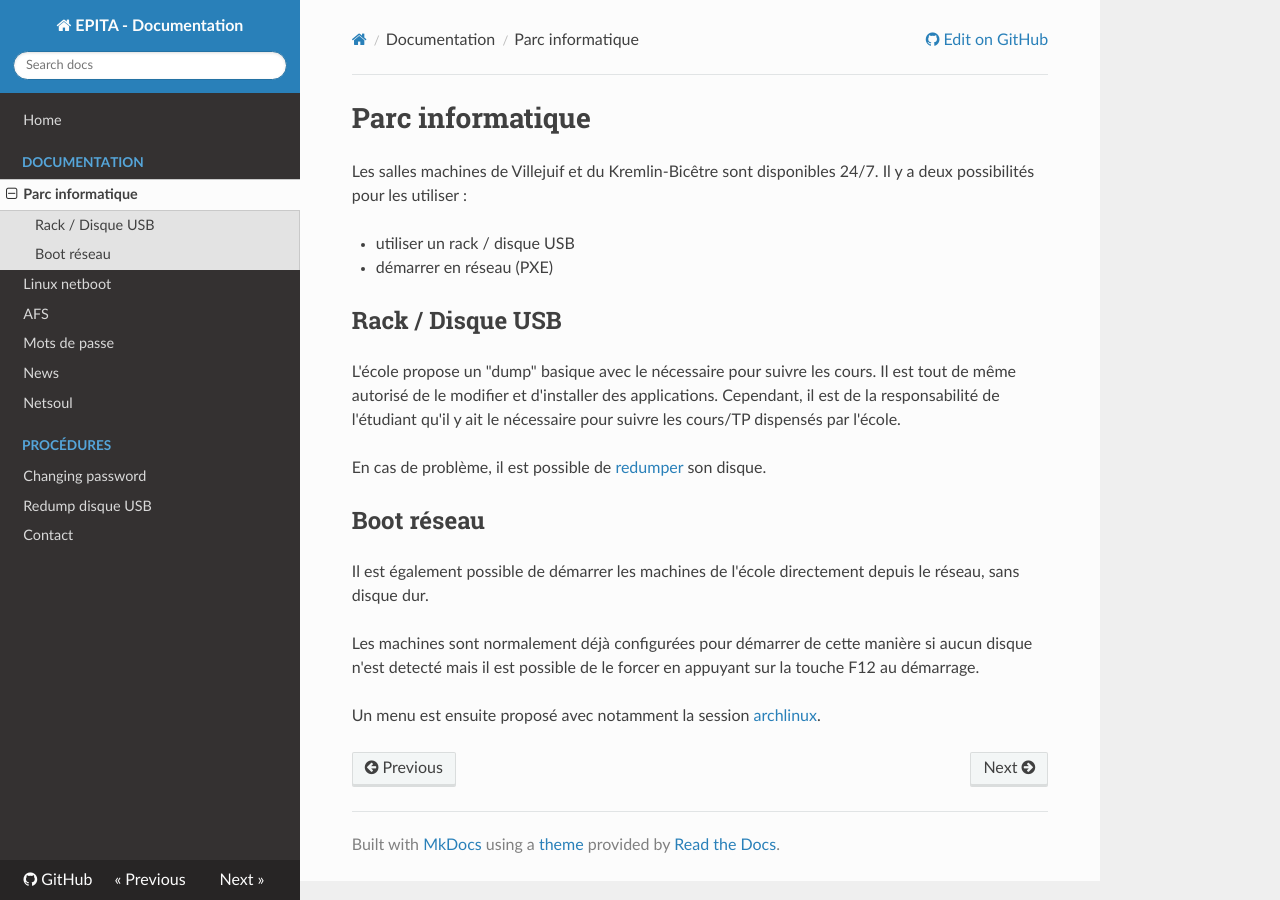
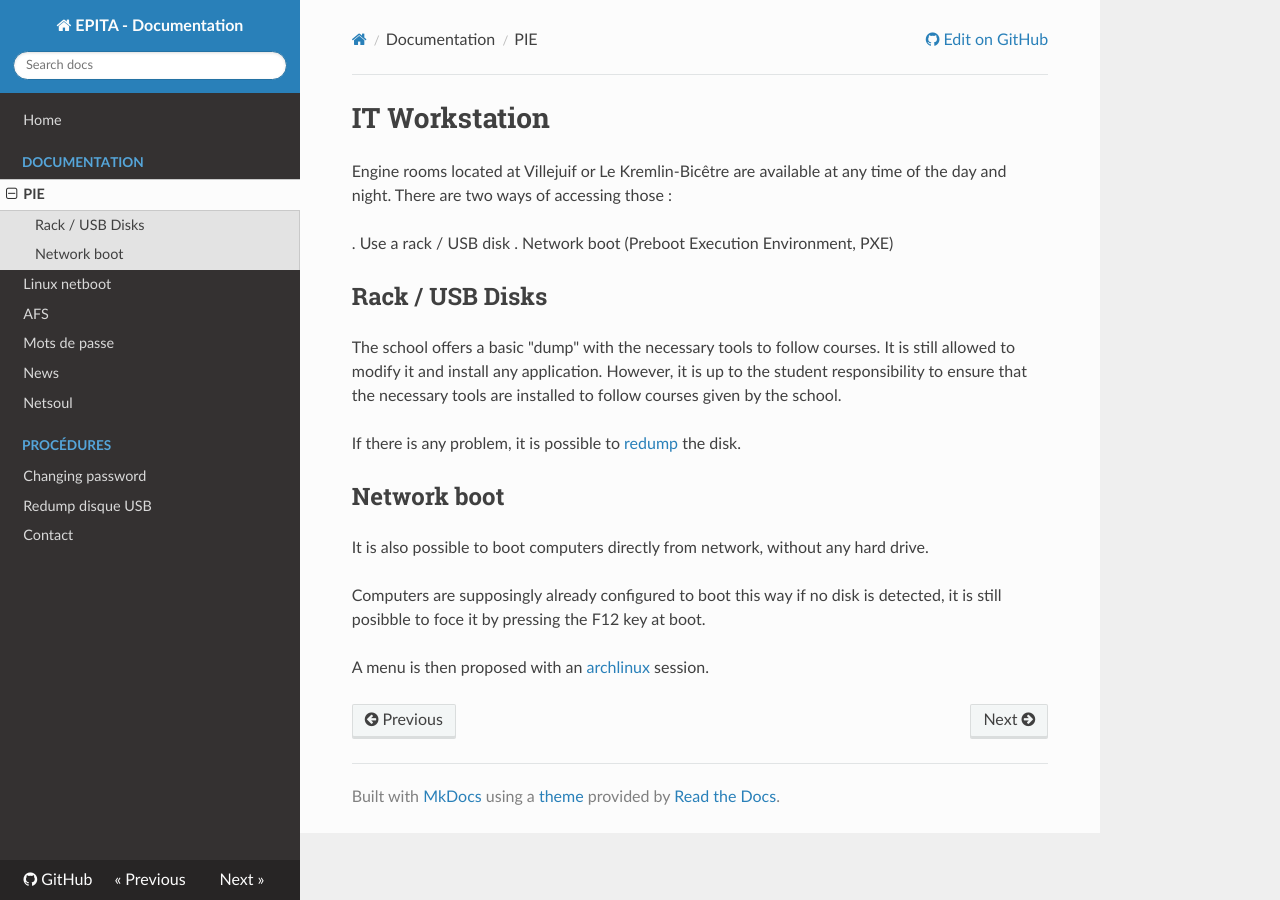
Before and after one commit to cri-epita/epita-doc, an MkDocs documentation site: the page built from docs/pie.md, in a window 1280 px wide. Built offline with MkDocs 1.6.1, drawn with Linux system fonts in a browser that asks for light colours; nearby versions of some CDN libraries; old or Windows-style settings are respelled for this version of MkDocs.

Commit message:
translate pie page in english

```diff
--- a/docs/pie.md
+++ b/docs/pie.md
@@ -1,28 +1,20 @@
-# Parc informatique
+# IT Workstation
 
-Les salles machines de Villejuif et du Kremlin-Bicêtre sont disponibles 24/7.
-Il y a deux possibilités pour les utiliser :
+Engine rooms located at Villejuif or Le Kremlin-Bicêtre are available at any time of the day and night. There are two ways of accessing those :
 
- * utiliser un rack / disque USB
- * démarrer en réseau (PXE)
+. Use a rack / USB disk
+. Network boot (Preboot Execution Environment, PXE)
 
-## Rack / Disque USB
+## Rack / USB Disks
 
-L'école propose un "dump" basique avec le nécessaire pour suivre les cours. Il
-est tout de même autorisé de le modifier et d'installer des applications.
-Cependant, il est de la responsabilité de l'étudiant qu'il y ait le nécessaire
-pour suivre les cours/TP dispensés par l'école.
+The school offers a basic "dump" with the necessary tools to follow courses. It is still allowed to modify it and install any application. However, it is up to the student responsibility to ensure that the necessary tools are installed to follow courses given by the school.
 
-En cas de problème, il est possible de [redumper](redump.md) son disque.
+If there is any problem, it is possible to [redump](redump.md) the disk.
 
-## Boot réseau
+## Network boot
 
-Il est également possible de démarrer les machines de l'école directement depuis
-le réseau, sans disque dur.
+It is also possible to boot computers directly from network, without any hard drive.
 
-Les machines sont normalement déjà configurées pour démarrer de cette manière si
-aucun disque n'est detecté mais il est possible de le forcer en appuyant sur la
-touche F12 au démarrage.
+Computers are supposingly already configured to boot this way if no disk is detected, it is still posibble to foce it by pressing the F12 key at boot.
 
-Un menu est ensuite proposé avec notamment la session
-[archlinux](archlinux_netboot.md).
+A menu is then proposed with an [archlinux](archlinux_netboot.md) session.
--- a/mkdocs.yml
+++ b/mkdocs.yml
@@ -4,7 +4,7 @@ repo_url: https://github.com/cri-epita/epita-doc/
 pages:
   - Home: 'index.md'
   - Documentation:
-    - Parc informatique: 'pie.md'
+    - PIE : 'pie.md'
     - Linux netboot: 'archlinux_netboot.md'
     - AFS: 'afs.md'
     - Mots de passe: 'passwords.md'
```
